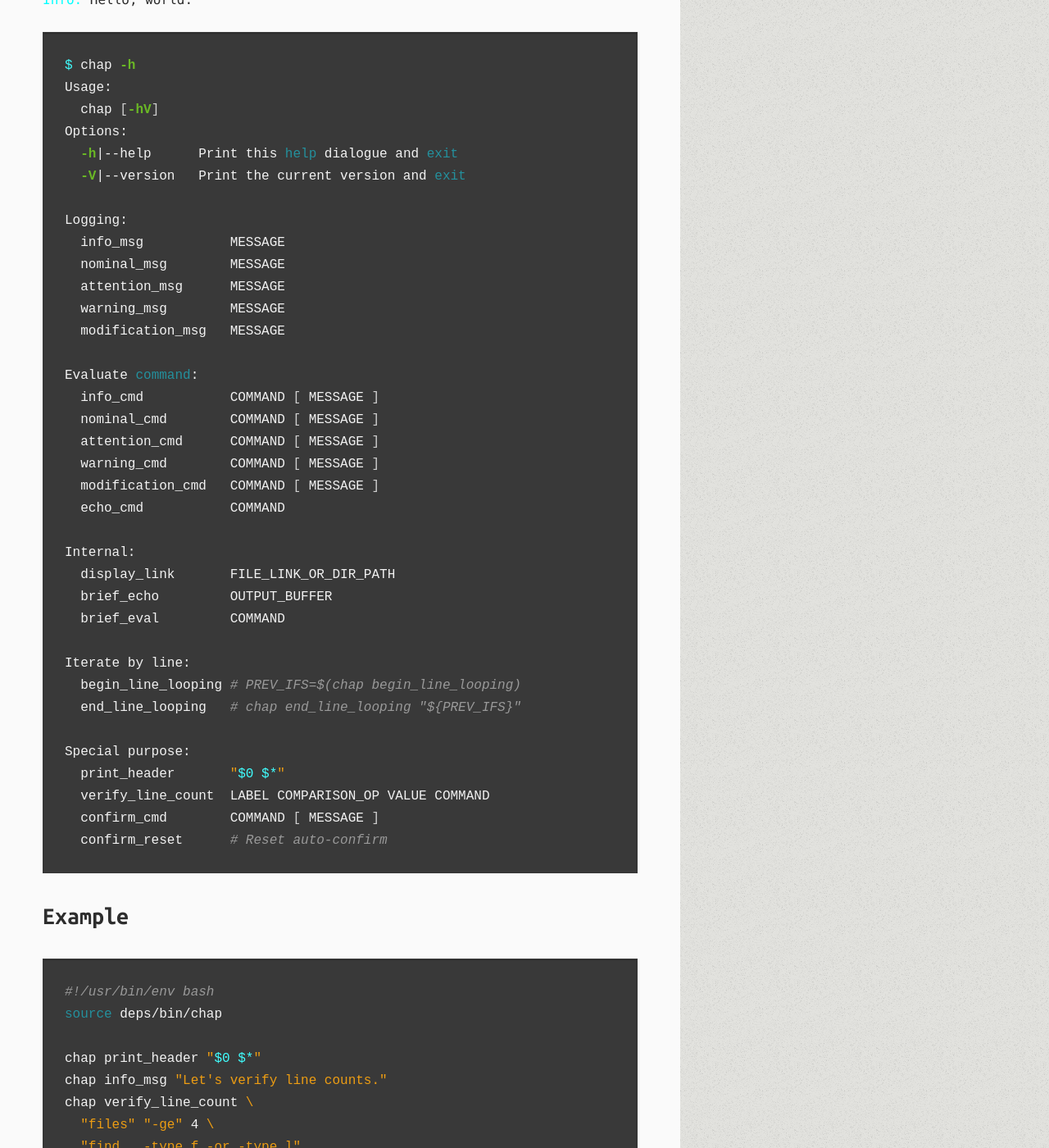
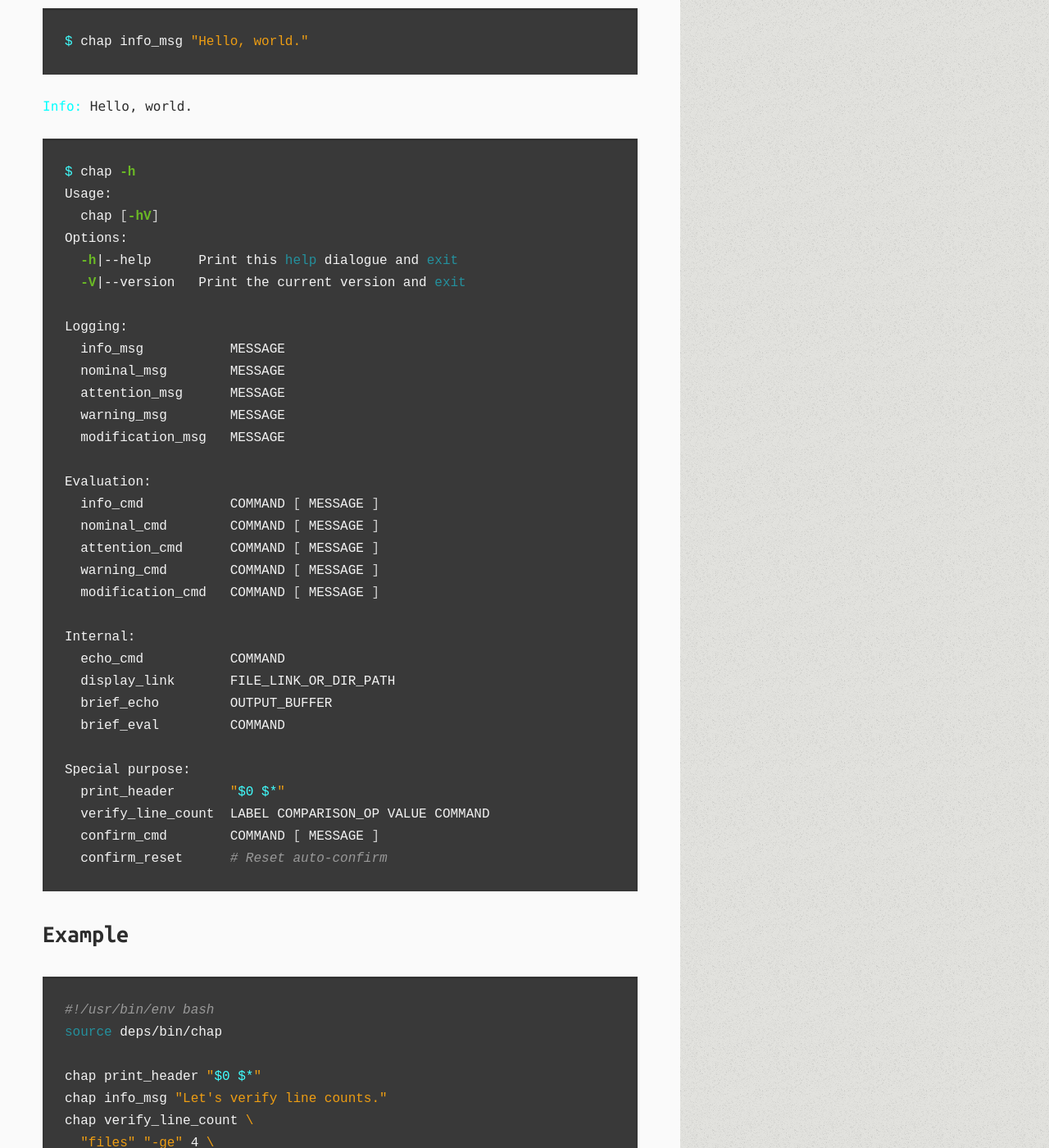
Before and after one commit to bpkg/bpkg.github.io, a Jekyll site: the page built from _posts/2021-05-06-chap.md, in a window 1280 px wide and 1400 px high, scrolled down 617 px. Shown: the whole window at 82% size. Built offline with Jekyll 4.4.1, drawn with Linux system fonts in a browser that asks for light colours; comment, search, counter and statistics services are not loaded; some of the changed text lies outside the part shown.

Commit message:
Updated chap post to reflect latest version (#55)
* update and bug fix chap post
* Added confirm_reset and updated documentation
* moved echo_cmd to the correct category on the chap post
* removed poorly thought out line looping commands

Authored-by: Kirt Fitzpatrick <kirt@bidpath.com>

```diff
--- a/_posts/2021-05-06-chap.md
+++ b/_posts/2021-05-06-chap.md
@@ -34,22 +37,18 @@ Logging:
   warning_msg        MESSAGE
   modification_msg   MESSAGE
 
-Evaluate command:
+Evaluation:
   info_cmd           COMMAND [ MESSAGE ]
   nominal_cmd        COMMAND [ MESSAGE ]
   attention_cmd      COMMAND [ MESSAGE ]
   warning_cmd        COMMAND [ MESSAGE ]
   modification_cmd   COMMAND [ MESSAGE ]
-  echo_cmd           COMMAND
 
 Internal:
+  echo_cmd           COMMAND
   display_link       FILE_LINK_OR_DIR_PATH
   brief_echo         OUTPUT_BUFFER
   brief_eval         COMMAND
-
-Iterate by line:
-  begin_line_looping # PREV_IFS=$(chap begin_line_looping)
-  end_line_looping   # chap end_line_looping "${PREV_IFS}"
 
 Special purpose:
   print_header       "$0 $*"
@@ -80,8 +79,8 @@ chap modification_msg "We're making a change."
 
 echo ""
 chap info_cmd \
-  "grep -A 4 'begin_line_looping {' deps/bin/chap" \
-  "Implementation of begin_line_looping."
+  "grep -A 5 'brief_eval {' deps/bin/chap" \
+  "Implementation of brief_eval."
 
 echo ""
 chap confirm_cmd "find . -name '*.sh'" \
@@ -108,12 +107,13 @@ chap confirm_cmd "find . -name '*.sh'" \
 <span style="color:red">Warning:</span> Something's wrong.<br />
 <span style="color:purple">Modification:</span> We're making a change.<br />
 
-<span style="color:cyan">Info:</span> Implementation of begin_line_looping.<br />
-<span style="color:blue">grep -A 4 'begin_line_looping {' deps/bin/chap</span><br />
-function chap_begin_line_looping {<br />
-&nbsp; SAVEIFS=${IFS}<br />
-&nbsp; IFS=$(echo -en "\n\b")<br />
-&nbsp; echo "${SAVEIFS}"<br />
+<span style="color:cyan">Info:</span> Implementation of brief_eval.<br />
+<span style="color:blue">grep -A 5 'brief_eval {' deps/bin/chap</span><br />
+function chap_brief_eval {<br />
+&nbsp; CMD=$1<br />
+&nbsp; OUTPUT=$(eval "${CMD}")<br />
+&nbsp; <br />
+&nbsp; chap_brief_echo "${OUTPUT}"<br />
 }<br />
 
 <span style="color:cyan">Info:</span> Prompt to confirm or skip.<br />
```
Also changed, not shown: other parts of _posts/2021-05-06-chap.md (+3 -0 lines).
